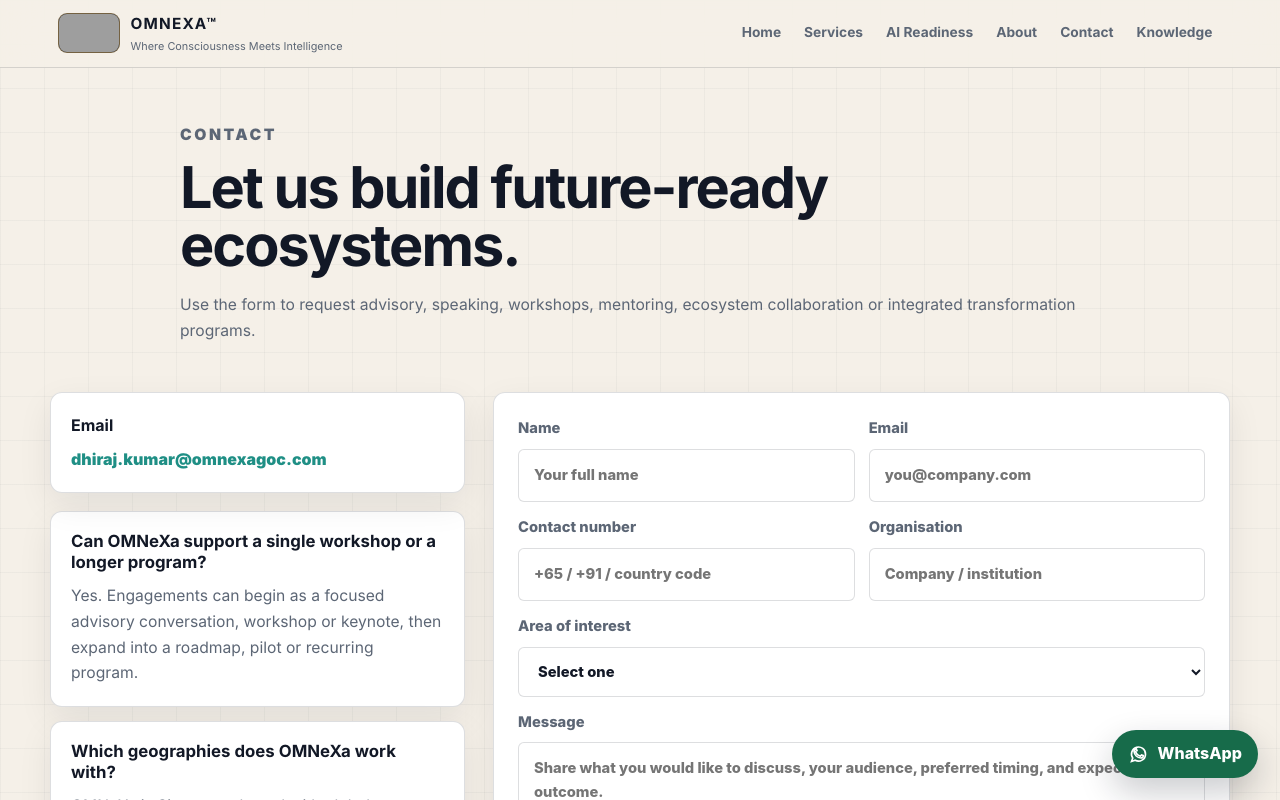
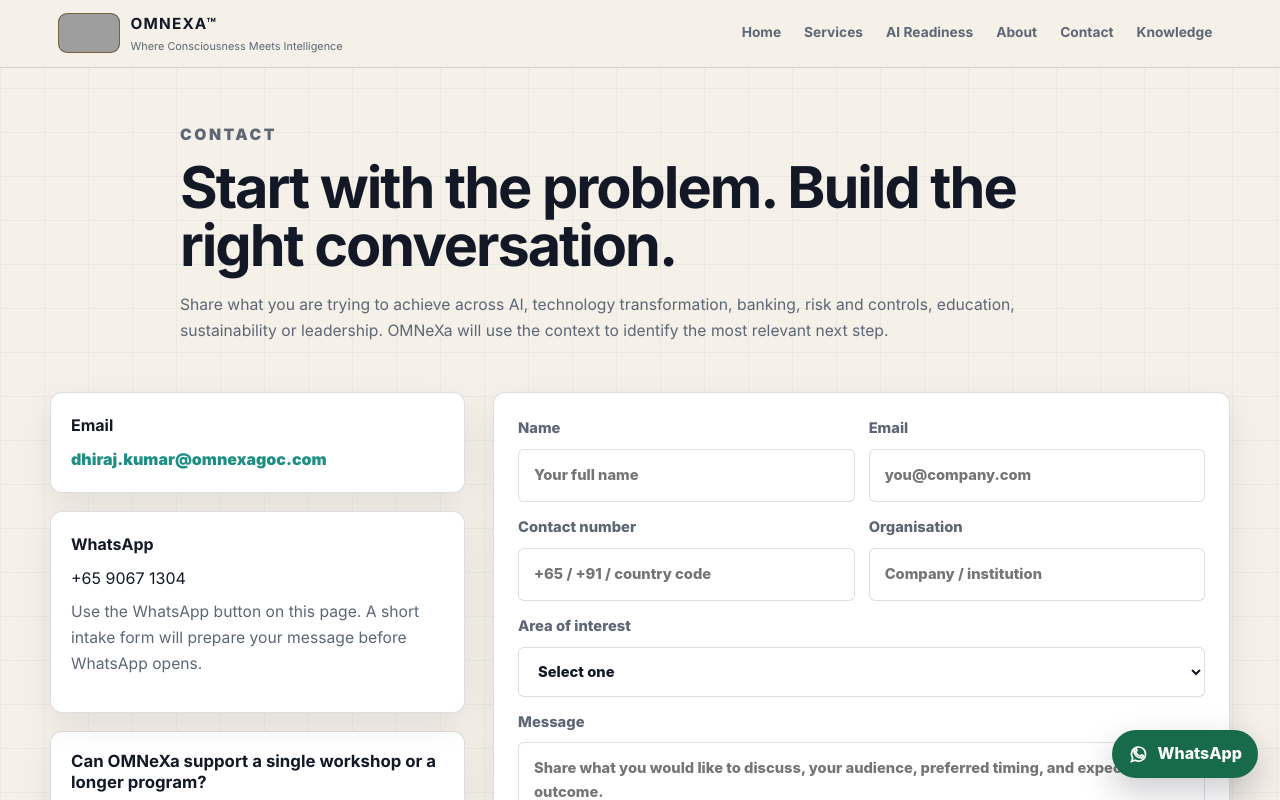
Before and after one commit to HumanSamaritan/OMNEXAFuture, a Next.js app: page /contact in a window 1280 px wide. Shown: the top 800 px of the page. Built offline with nearby package versions, Linux system fonts and the light colour scheme; grey boxes are pictures that could not be loaded.

Commit message:
Refine contact page and WhatsApp guidance

```diff
--- a/app/contact/page.tsx
+++ b/app/contact/page.tsx
@@ -4,20 +4,25 @@
 export default function ContactPage() {
   return (
     <main>
-      <section className="page-hero section-shell">
+      <section className="page-hero section-shell aligned-section">
         <p className="eyebrow">Contact</p>
-        <h1>Let us build future-ready ecosystems.</h1>
+        <h1>Start with the problem. Build the right conversation.</h1>
         <p>
-          Use the form to request advisory, speaking, workshops, mentoring, ecosystem collaboration or
-          integrated transformation programs.
+          Share what you are trying to achieve across AI, technology transformation, banking, risk and controls,
+          education, sustainability or leadership. OMNeXa will use the context to identify the most relevant next step.
         </p>
       </section>
 
-      <section className="section-shell contact-grid">
+      <section className="section-shell contact-grid aligned-section">
         <div className="contact-copy">
           <div className="contact-card">
             <strong>Email</strong>
             <a href="mailto:dhiraj.kumar@omnexagoc.com">dhiraj.kumar@omnexagoc.com</a>
+          </div>
+          <div className="contact-card">
+            <strong>WhatsApp</strong>
+            <span>+65 9067 1304</span>
+            <p>Use the WhatsApp button on this page. A short intake form will prepare your message before WhatsApp opens.</p>
           </div>
           <div className="faq-list">
             {faqs.map((faq) => (
```
